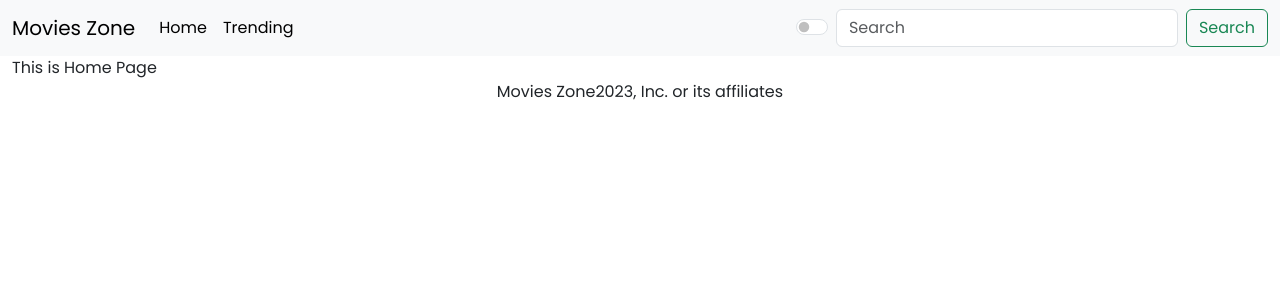
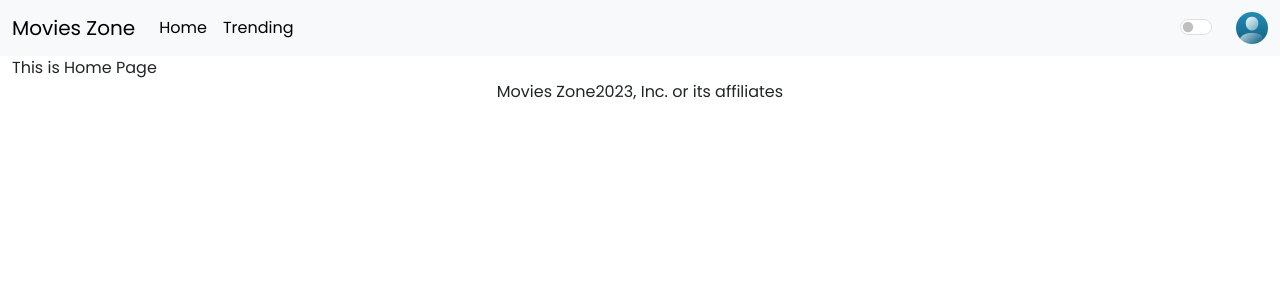
Before and after one commit to meet2960/ReactJs, a React (Create React App) app in the folder moviesapp/: page / in a window 1280 px wide. Shown: the top 300 px of the page. Built offline with nearby package versions, Linux system fonts and the light colour scheme.

Commit message:
added navbar

```diff
--- a/moviesapp/package.json
+++ b/moviesapp/package.json
@@ -7,6 +7,7 @@
     "@testing-library/jest-dom": "^5.16.5",
     "@testing-library/react": "^13.4.0",
     "@testing-library/user-event": "^13.5.0",
+    "axios": "^1.4.0",
     "bootstrap": "^5.3.0-alpha3",
     "react": "^18.2.0",
     "react-dom": "^18.2.0",
--- a/moviesapp/src/assets/css/custom.css
+++ b/moviesapp/src/assets/css/custom.css
@@ -6,3 +6,33 @@
 * {
     font-family: 'Poppins', sans-serif;
 }
+
+.avatar-xxs {
+    height: 1.5rem;
+    width: 1.5rem;
+}
+
+.avatar-xs {
+    height: 2rem;
+    width: 2rem;
+}
+
+.avatar-sm {
+    height: 3rem;
+    width: 3rem;
+}
+
+.avatar-md {
+    height: 4.5rem;
+    width: 4.5rem;
+}
+
+.avatar-lg {
+    height: 6rem;
+    width: 6rem;
+}
+
+.avatar-xl {
+    height: 7.5rem;
+    width: 7.5rem;
+}
--- a/moviesapp/src/pages/Components/Common/Header.jsx
+++ b/moviesapp/src/pages/Components/Common/Header.jsx
@@ -1,6 +1,7 @@
 import React from "react";
 import { NavLink } from "react-router-dom";
 import { Container } from "reactstrap";
+import userImg from "../../../assets/images/userimage.png";
 const Header = () => {
   return (
     <nav className="navbar navbar-expand-lg bg-body-tertiary">
@@ -31,10 +32,10 @@ const Header = () => {
                 Trending
               </NavLink>
             </li>
-            <li></li>
           </ul>
+
           <div className="d-flex align-items-center">
-            <div className="form-check form-switch">
+            <div className="form-check form-switch me-3">
               <input
                 className="form-check-input"
                 type="checkbox"
@@ -42,7 +43,14 @@ const Header = () => {
                 id="flexSwitchCheckChecked"
               />
             </div>
-            <form className="d-flex" role="search">
+            <div>
+              <img
+                src={userImg}
+                alt="user-img"
+                className="img-fluid avatar-xs"
+              />
+            </div>
+            {/* <form className="d-flex" role="search">
               <input
                 className="form-control me-2"
                 type="search"
@@ -52,7 +60,7 @@ const Header = () => {
               <button className="btn btn-outline-success" type="button">
                 Search
               </button>
-            </form>
+            </form> */}
           </div>
         </div>
       </Container>
--- a/moviesapp/src/pages/Layout.jsx
+++ b/moviesapp/src/pages/Layout.jsx
@@ -9,7 +9,7 @@ const Layout = () => {
     <Router>
       <Header />
       <Routes>
-        <Route path="/" element={<Home />}></Route>
+        <Route path="/" exact element={<Home />}></Route>
         <Route path="*" element={<ErrorPage />}></Route>
       </Routes>
       <Footer />
--- /dev/null
+++ b/moviesapp/src/utils/Apis/movieApi.js
@@ -0,0 +1,4 @@
+import axios from "axios";
+export default axios.create({
+  baseURL: "http://www.omdbapi.com",
+});
```
Also changed, not shown: moviesapp/src/Redux/Apis/movieApi.js (deleted), moviesapp/src/assets/images/userimage.png (added), moviesapp/src/utils/Apis/MovieApiKey.js (renamed from moviesapp/src/Redux/Apis/MovieApiKey.js), 1 other file (tests, documents, lock files or other folders).
